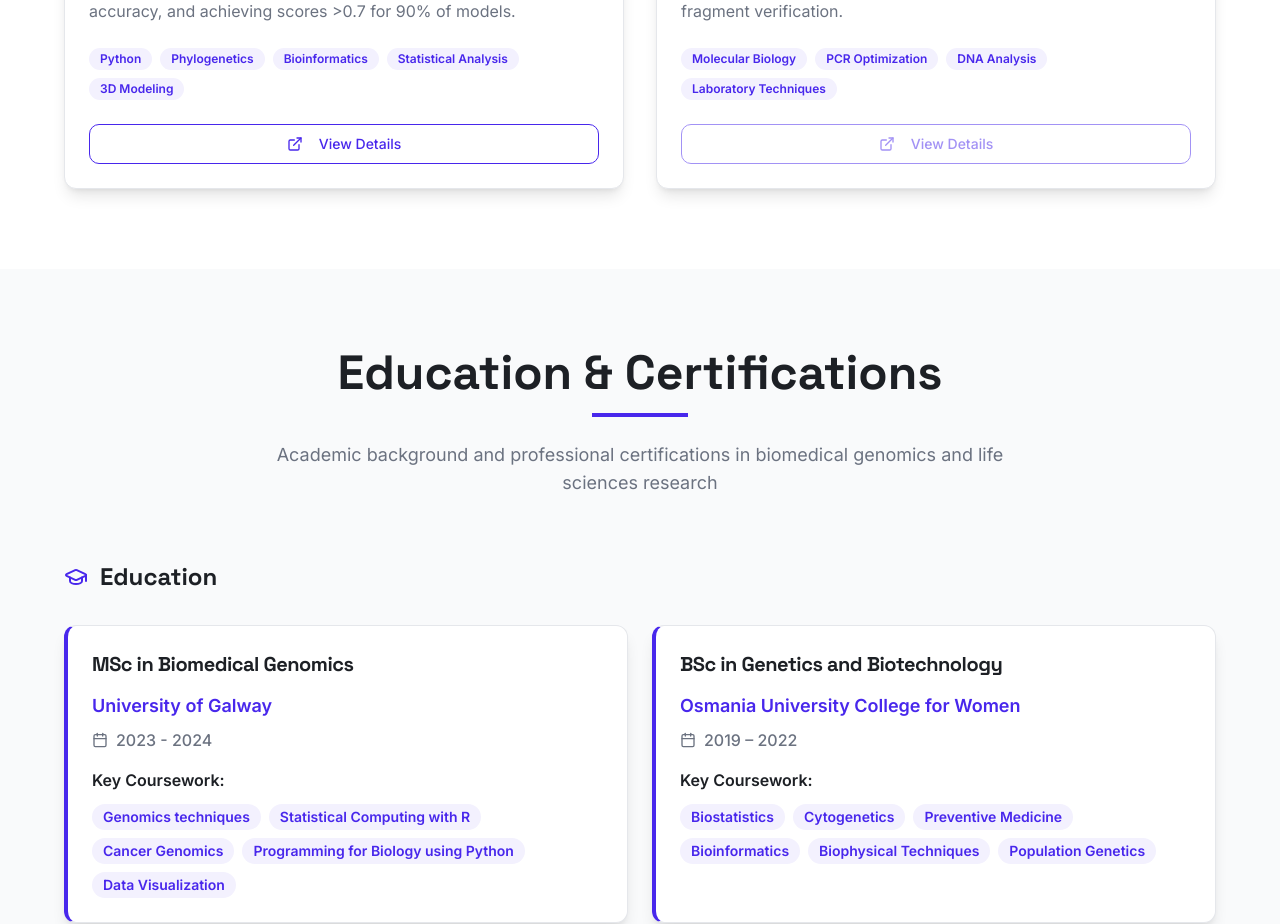
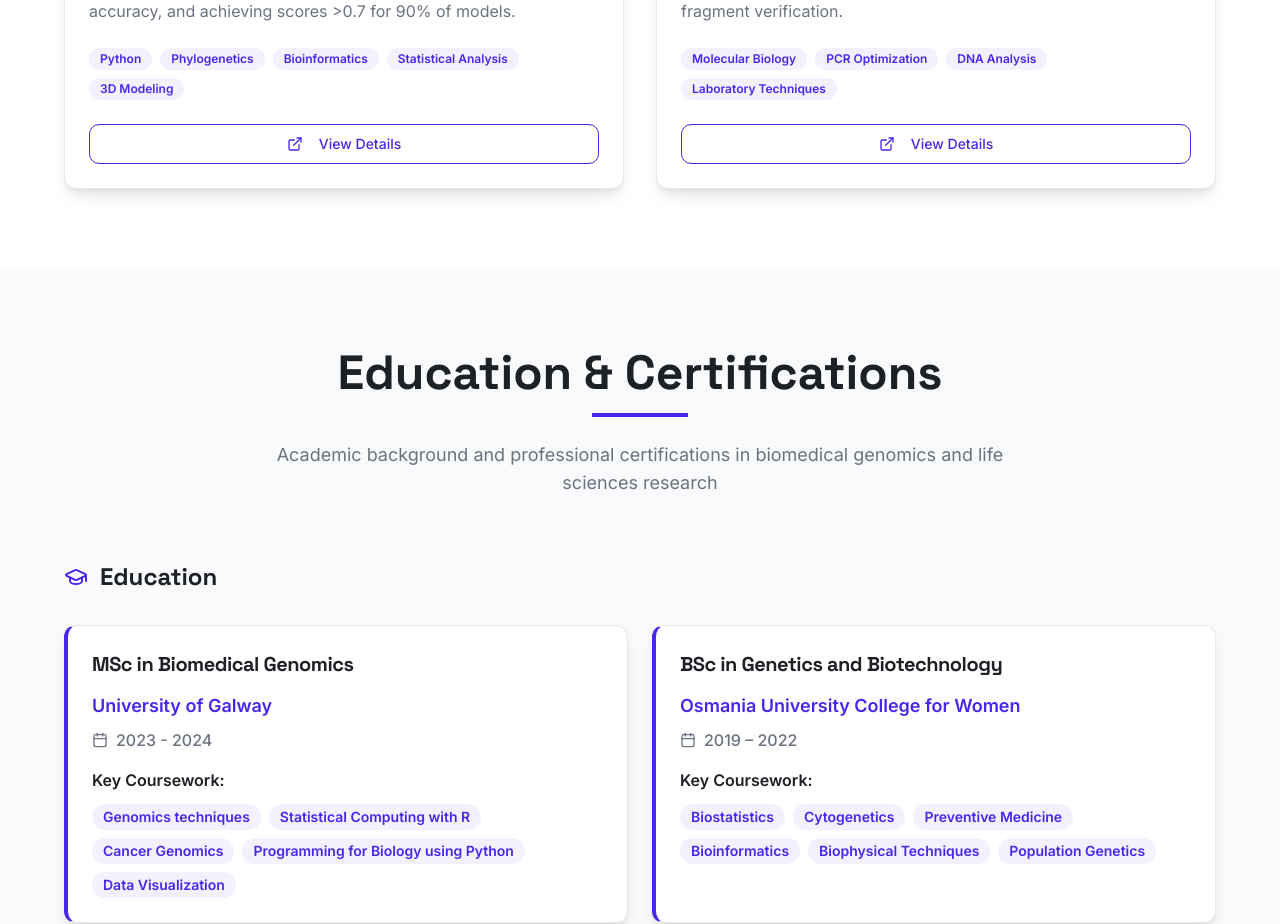
Before and after one commit to mentorque/suprithaportfolio, a React (Vite) app: page / in a window 1280 px wide. Shown: the part 4320-5244 px from the top of the page. Built offline with nearby package versions, Linux system fonts and the light colour scheme.

Commit message:
Update ProjectsSection.tsx

```diff
--- a/src/components/ProjectsSection.tsx
+++ b/src/components/ProjectsSection.tsx
@@ -69,14 +69,22 @@ const ProjectsSection = () => {
                   </div>
 
                   <Button
+                      type="button"
                       variant="outline"
                       className="w-full border-[hsl(var(--primary))] text-[hsl(var(--primary))] hover:bg-[hsl(var(--primary))] hover:text-white transition-all duration-200"
-                    onClick={() => project.link && window.open(project.link, '_blank')}
-                    disabled={!project.link}
+                      onClick={(e) => {
+                        if (project.link) {
+                            window.open(project.link, '_blank', 'noopener,noreferrer');
+                      } else {
+                          e.preventDefault(); // keep UI the same; do nothing on click
+                        }
+                      }}
+                      aria-disabled={!project.link} // optional: accessibility only
                         >
                       <ExternalLink className="w-4 h-4 mr-2" />
                       View Details
                     </Button>
+
                 </CardContent>
               </Card>
             ))}
```
Lines whose indentation alone changed are shown as unchanged.
